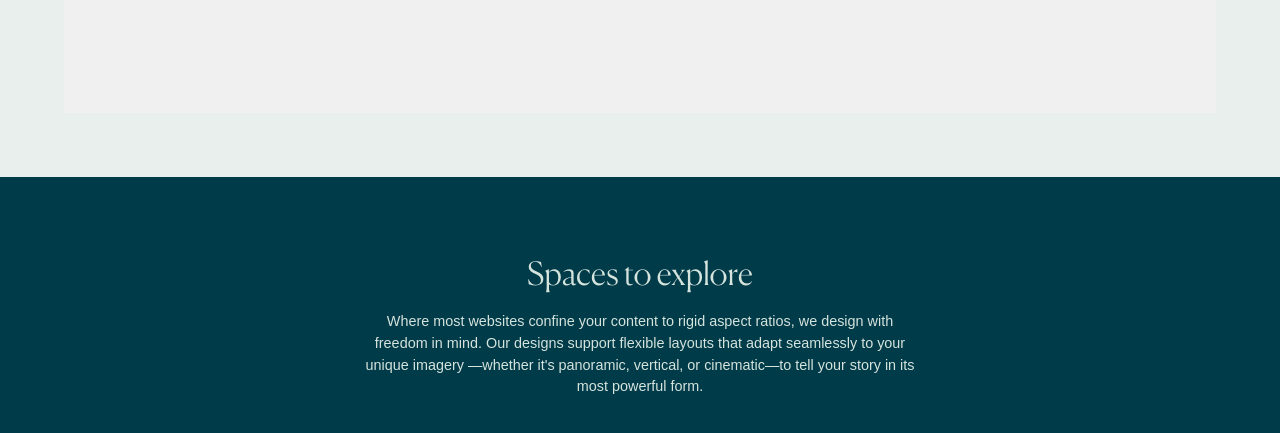
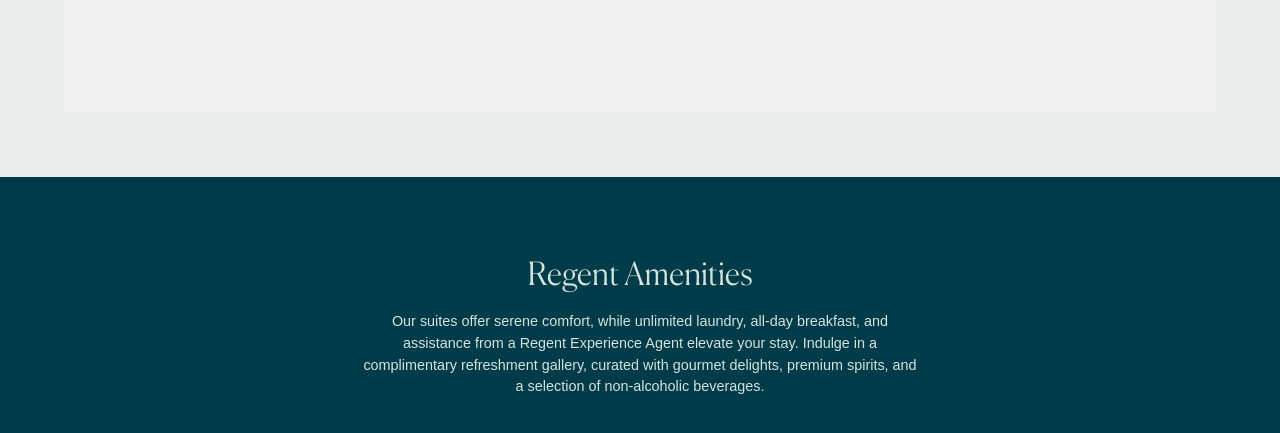
Before and after one commit to TheInstituteOfCode/rbc, a Jekyll site: the page built from SUITES-and-VILLAS.html, in a window 1280 px wide and 900 px high, scrolled down 4705 px, cut to the strip 0-434 px from the top of the window. Built offline with Jekyll 4.4.1, drawn with Linux system fonts in a browser that asks for light colours; nearby versions of some CDN libraries; some web fonts are replaced.

Commit message:
Updated 1 file via CloudCannon.

```diff
--- a/SUITES-and-VILLAS.html
+++ b/SUITES-and-VILLAS.html
@@ -142,11 +142,12 @@
     -
         _id: slider
         block-content-html: >-
-            <h2 class="heading-lg"> Spaces to explore</h2><p>Where most websites
-            confine your content to rigid aspect ratios, we design with freedom
-            in mind. Our designs support flexible layouts that adapt seamlessly
-            to your unique imagery —whether it's panoramic, vertical, or
-            cinematic—to tell your story in its most powerful form.</p>
+            <h2 class="heading-lg">Regent Amenities</h2><p>Our suites offer
+            serene comfort, while unlimited laundry, all‑day breakfast, and
+            assistance from a Regent Experience Agent elevate your stay. Indulge
+            in a complimentary refreshment gallery, curated with gourmet
+            delights, premium spirits, and a selection of non-alcoholic
+            beverages.</p>
         text-alignment: center
         text-box-max-width: 35rem
         slider:
```
